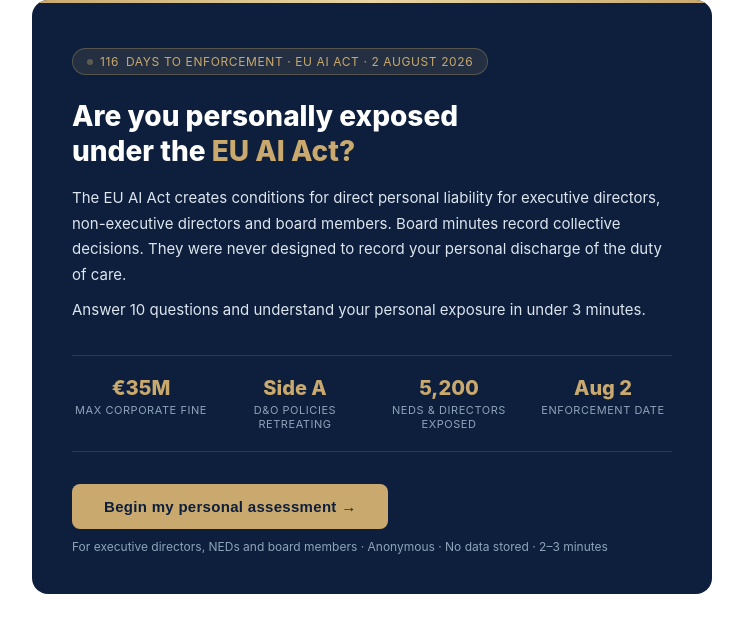
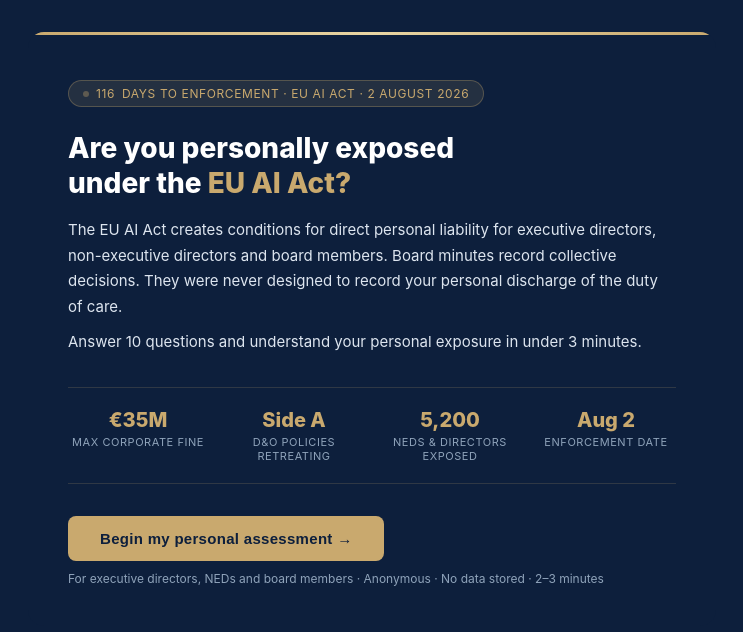
Before and after one commit to GuyM-TalentDex/EthicalAIAdvisor, a plain HTML site: page index.html in a window 1280 px wide. Shown: the whole page, without its empty margins (268-1011 px from the left). Drawn offline with Linux system fonts and the light colour scheme.

Commit message:
Update index.html

```diff
--- a/index.html
+++ b/index.html
@@ -12,8 +12,8 @@
   --red:#e74c3c;--amber:#e67e22;--green:#1d9e75;
   --on-navy:#dde5ef;--muted:#8fa3ba;
 }
-body{font-family:-apple-system,BlinkMacSystemFont,'Segoe UI',sans-serif;background:transparent}
-#app{max-width:680px;margin:0 auto}
+body{font-family:-apple-system,BlinkMacSystemFont,'Segoe UI',sans-serif;background:#0d1f3c;margin:0;padding:0;min-height:100vh}
+#app{max-width:720px;margin:0 auto;padding:2rem 1rem}
 .screen{display:none}
 .screen.active{display:block;animation:fi .3s ease}
 @keyframes fi{from{opacity:0;transform:translateY(8px)}to{opacity:1;transform:none}}
```
